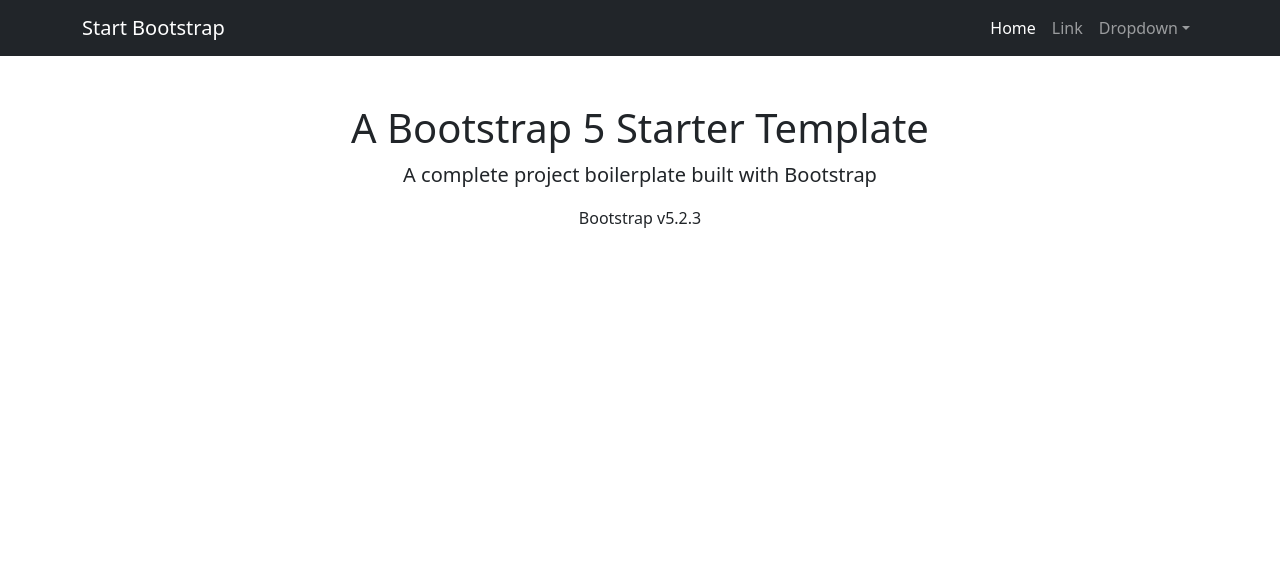
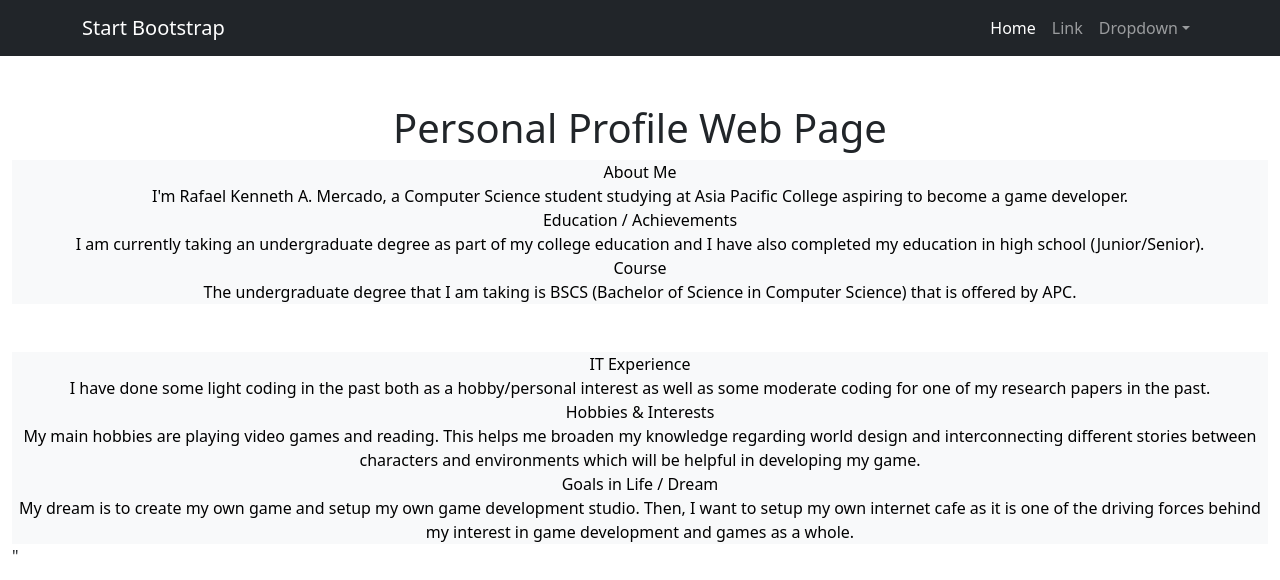
Before and after one commit to RKMerc/WEBPROG-SF231-Bootstrap-Template, a plain HTML site: page sb/index.html in a window 1280 px wide. Drawn offline with nearby package versions, Linux system fonts and the light colour scheme.

Commit message:
updated index.html with Personal Profile

```diff
--- a/sb/index.html
+++ b/sb/index.html
@@ -34,14 +34,38 @@
                 </div>
             </div>
         </nav>
+
+
         <!-- Page content-->
-        <div class="container">
+        <div class="container-fluid">
             <div class="text-center mt-5">
-                <h1>A Bootstrap 5 Starter Template</h1>
-                <p class="lead">A complete project boilerplate built with Bootstrap</p>
-                <p>Bootstrap v5.2.3</p>
+                <h1>Personal Profile Web Page</h1>
+                <div class="col-md text-bg-light">About Me
+                <br>I'm Rafael Kenneth A. Mercado, a Computer Science student studying at Asia Pacific College aspiring to become a game developer.
+                </div>
+                <div class="col-md text-bg-light">Education / Achievements
+                <br>I am currently taking an undergraduate degree as part of my college education and I have also completed my education in high school (Junior/Senior).
+                </div>
+                <div class="col-md text-bg-light">Course
+                <br>The undergraduate degree that I am taking is BSCS (Bachelor of Science in Computer Science) that is offered by APC.
+                </div>
             </div>
         </div>
+        <div class="container-fluid">
+            <div class="text-center mt-5"">
+                <div class="col-md text-bg-light">IT Experience
+                <br>I have done some light coding in the past both as a hobby/personal interest as well as some moderate coding for one of my research papers in the past.
+                </div>
+                <div class="col-md text-bg-light">Hobbies & Interests
+                <br>My main hobbies are playing video games and reading. This helps me broaden my knowledge regarding world design and interconnecting different stories between characters and environments which will be helpful in developing my game.
+                </div>
+                <div class="col-md text-bg-light">Goals in Life / Dream
+                <br>My dream is to create my own game and setup my own game development studio. Then, I want to setup my own internet cafe as it is one of the driving forces behind my interest in game development and games as a whole.
+                </div>
+            </div>"
+        </div>
+
+
         <!-- Bootstrap core JS-->
         <script src="https://cdn.jsdelivr.net/npm/bootstrap@5.2.3/dist/js/bootstrap.bundle.min.js"></script>
         <!-- Core theme JS-->
```
